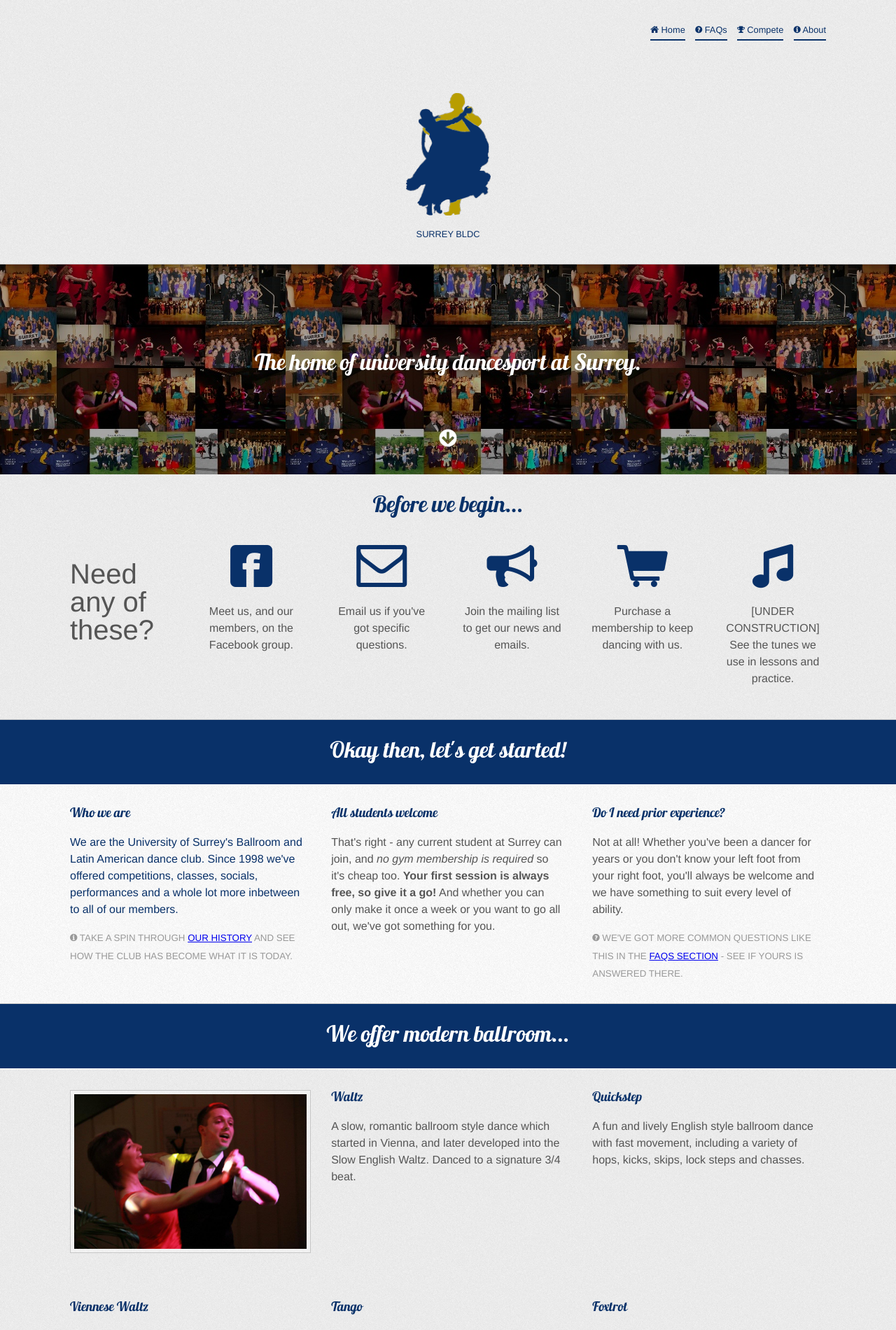
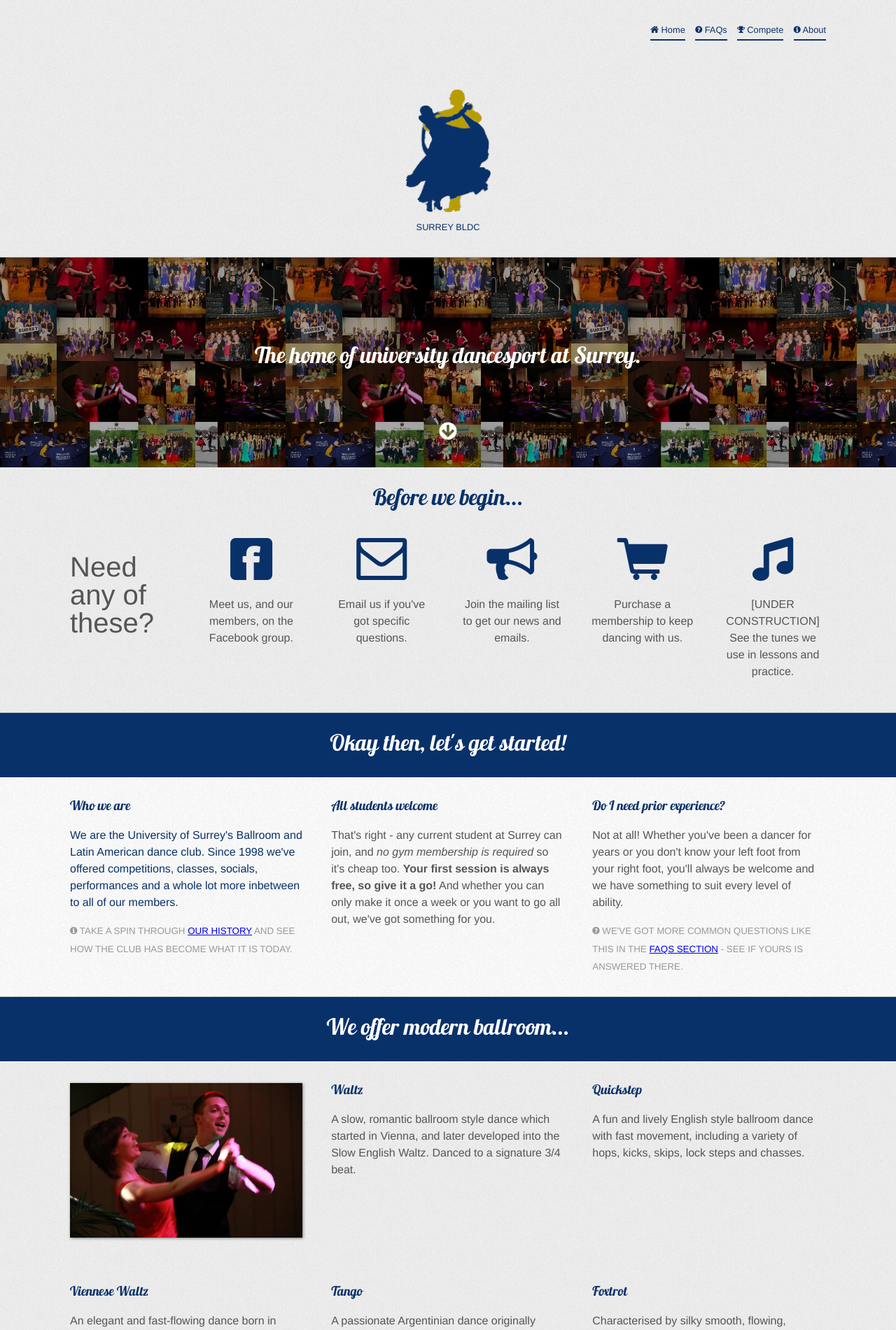
Before and after one commit to surreybldc/surreybldc.github.com, a Jekyll site: the page built from index.html, in a window 1280 px wide. Shown: the top 1901 px of the page at 70% size. Built offline with Jekyll 4.4.1, drawn with Linux system fonts in a browser that asks for light colours; some of the changed text lies outside the part shown.

Commit message:
Box-shadow instead.

```diff
--- a/css/cssgrid/1140.css
+++ b/css/cssgrid/1140.css
@@ -14,7 +14,7 @@ padding-right: 20px;
 .row {
 width: 100%;
 max-width: 1140px;
-/*min-width: 755px;*/
+min-width: 755px;
 margin: 0 auto;
 overflow: hidden;
 }
--- a/css/styles.css
+++ b/css/styles.css
@@ -40,14 +40,12 @@ a.siteTitle {
   text-decoration: none;
 }
 img {
-  border: 1px solid #c6c6c6;
-  padding: 5px;
-  background-color: rgba(255, 255, 255, 0.3);
+  box-shadow: 1px 1px 4px #808080;
 }
 .siteTitle img {
   display: block;
   margin: 10px auto;
-  background-color: transparent;
+  box-shadow: none;
 }
 a.siteTitle h1 {
   text-transform: uppercase;
@@ -84,14 +82,9 @@ footer.site {
   bottom: 10%;
 }
 .committeeImage img {
-  height: 200px;
-  display: block;
-  margin-left: auto;
-  margin-right: auto;
+  height: 250px;
 }
-.committeeImage small,
-.committeeImage h3 {
-  text-align: center;
+.committeeImage small {
   display: block;
 }
 .spiel section {
--- a/index.html
+++ b/index.html
@@ -247,8 +247,8 @@ layout: default
     <h2>Meet the committee that makes it all happen</h2>
     <div class="row">
       <div class="threecol committeeImage">
+        <img src="/img/committee/michael_stevens.jpg" alt="The club's president">
         <h3>President</h3>
-        <img src="/img/committee/michael_stevens.jpg" alt="The club's president">
         <small>
           Michael Stevens
         </small>
@@ -257,8 +257,8 @@ layout: default
         </p>
       </div>
        <div class="threecol committeeImage">
+        <img src="/img/committee/shruti_original.jpg" alt="The club's VP">
         <h3>Vice President</h3>
-        <img src="/img/committee/shruti_original.jpg" alt="The club's VP">
         <small>
           Shruti Khandekar
         </small>
@@ -267,8 +267,8 @@ layout: default
         </p>
       </div>
       <div class="threecol committeeImage">
+        <img src="/img/committee/andrew_original.jpg" alt="The club's treasurer">
         <h3>Treasurer</h3>
-        <img src="/img/committee/andrew_original.jpg" alt="The club's treasurer">
         <small>
           Andrew Peacey
         </small>
@@ -276,9 +276,19 @@ layout: default
           Hey, I’m the one who will be taking members' money, whilst keeping track of the club's finances to make sure we can afford coaching, competitions, and of course socials.
         </p>
       </div>
-      <div class="threecol committeeImage last">
+      <div class="threecol last committeeImage">
+        <img src="/img/committee/suzie_original_2.jpg" alt="The club's team captain">
+        <h3>Team Captain</h3>
+        <small>Suzie Horley</small>
+        <p>
+          Heya, I'm the one who will be organising competitions, getting you to them, and keeping you all jolly and motivated while we're there :D
+        </p>
+      </div>
+    </div>
+    <div class="row">
+      <div class="threecol committeeImage">
+        <img src="/img/committee/chris_cropped.jpg" alt="The club's communications officer">
         <h3>Communications</h3>
-        <img src="/img/committee/chris_original.jpg" alt="The club's communications officer">
         <small>
           Chris Kilding
         </small>
@@ -286,39 +296,23 @@ layout: default
           Hi, I'm the communications officer. I send out the emails and announcements, answer questions from members, and administer the club's IT infrastrucuture.
         </p>
       </div>
-    </div>
-    <div class="row">
-      <div class="sixcol committeeImage">
-        <h3>Team Captains</h3>
-        <div class="row">
-          <div class="sixcol">
-            <img src="/img/committee/suzie_original_2.jpg" alt="The club's team captain">
-            <small>Suzie Horley</small>
-          </div>
-          <div class="sixcol last">
-            <img src="/img/committee/tamsin_cropped.jpg" alt="The club's co-team captain">
-            <small> Tamsin Harding</small>
-          </div>
-        </div>
-        <div class="row">
-          Heya, we're the ones who are going to be organising competitions and keeping you all jolly and motivated while we're there :D
-        </div>
+      <div class="threecol committeeImage">
+        <img src="/img/committee/tamsin_cropped.jpg" alt="The club's co-team captain">
+        <h3>Co-captain</h3>
+        <small>Tamsin Harding</small>
       </div>
-      <div class="sixcol last committeeImage">
-        <h3>Social secretaries</h3>
-        <div class="row">
-          <div class="sixcol">
-            <img src="/img/committee/alex_original.jpg" alt="The club's social sec">
-            <small>Alex C-M</small>
-          </div>
-          <div class="sixcol last">
-            <img src="/img/committee/lauren_original.jpg" alt="The club's social sec">
-            <small>Lauren Harley</small>
-          </div>
-        </div>
-        <div class="row">
-          Hey there! We organize socials for the club, make sure everyone's happy, and work as Events Managers to coordinate performances and events with other societies at Surrey!
-        </div>
+      <div class="threecol committeeImage">
+        <img src="/img/committee/alex_original.jpg" alt="The club's social sec">
+        <h3>Social sec &amp; Events</h3>
+        <small>Alex Clayton-Marucci</small>
+        <p>
+          Hey there! I organize socials for the club, make sure everyone's happy, and work with Lauren to coordinate performances and events with other societies at Surrey!
+        </p>
+      </div>
+      <div class="threecol committeeImage last">
+        <img src="/img/committee/lauren_original.jpg" alt="The club's social sec">
+        <h3>Social sec &amp; Events</h3>
+        <small>Lauren Harley</small>
       </div>
     </div>
   </section>
```
Also changed, not shown: img/committee/chris_cropped.jpg (added), img/committee/chris_original.jpg (deleted), 5 other files.
